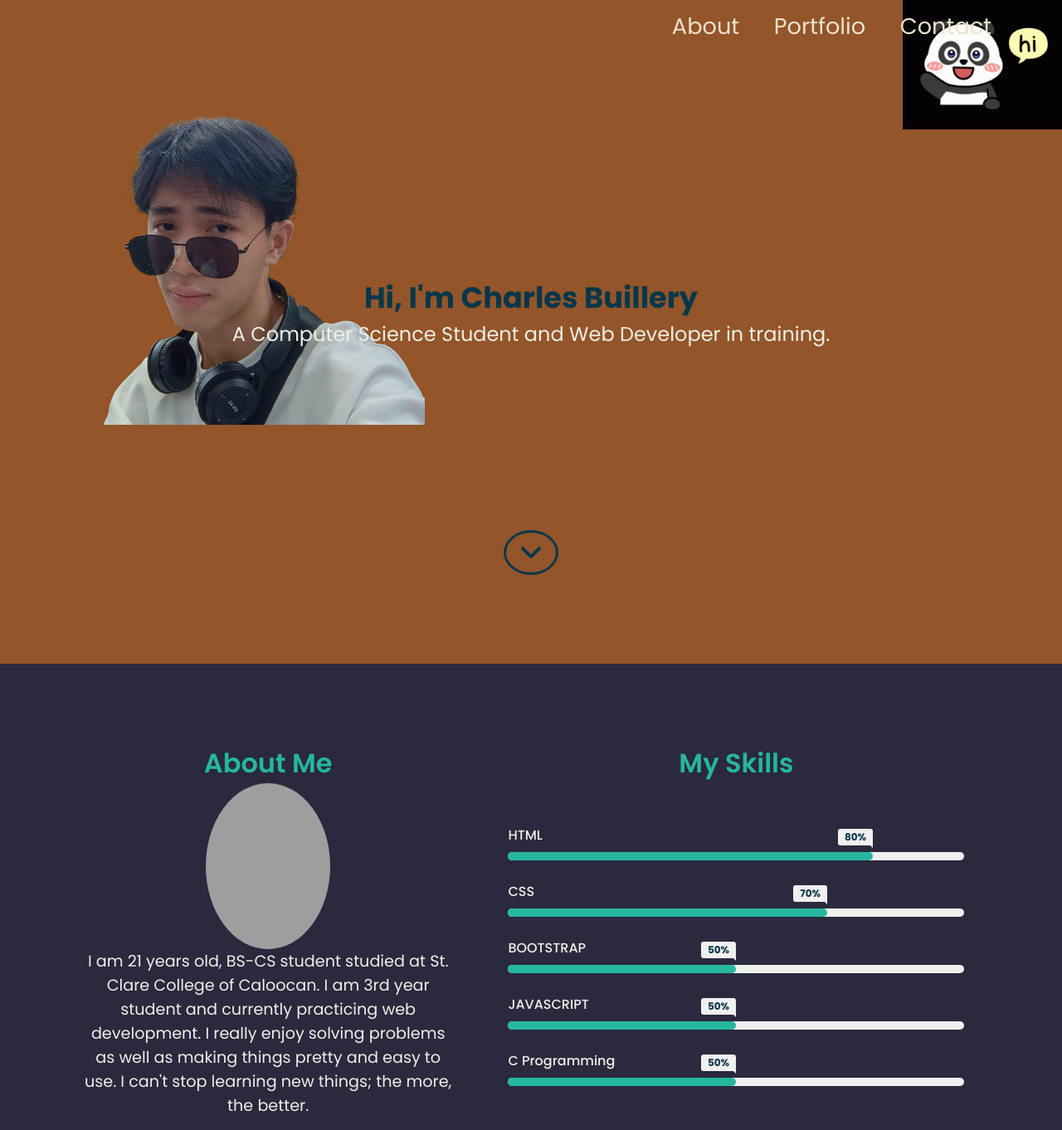
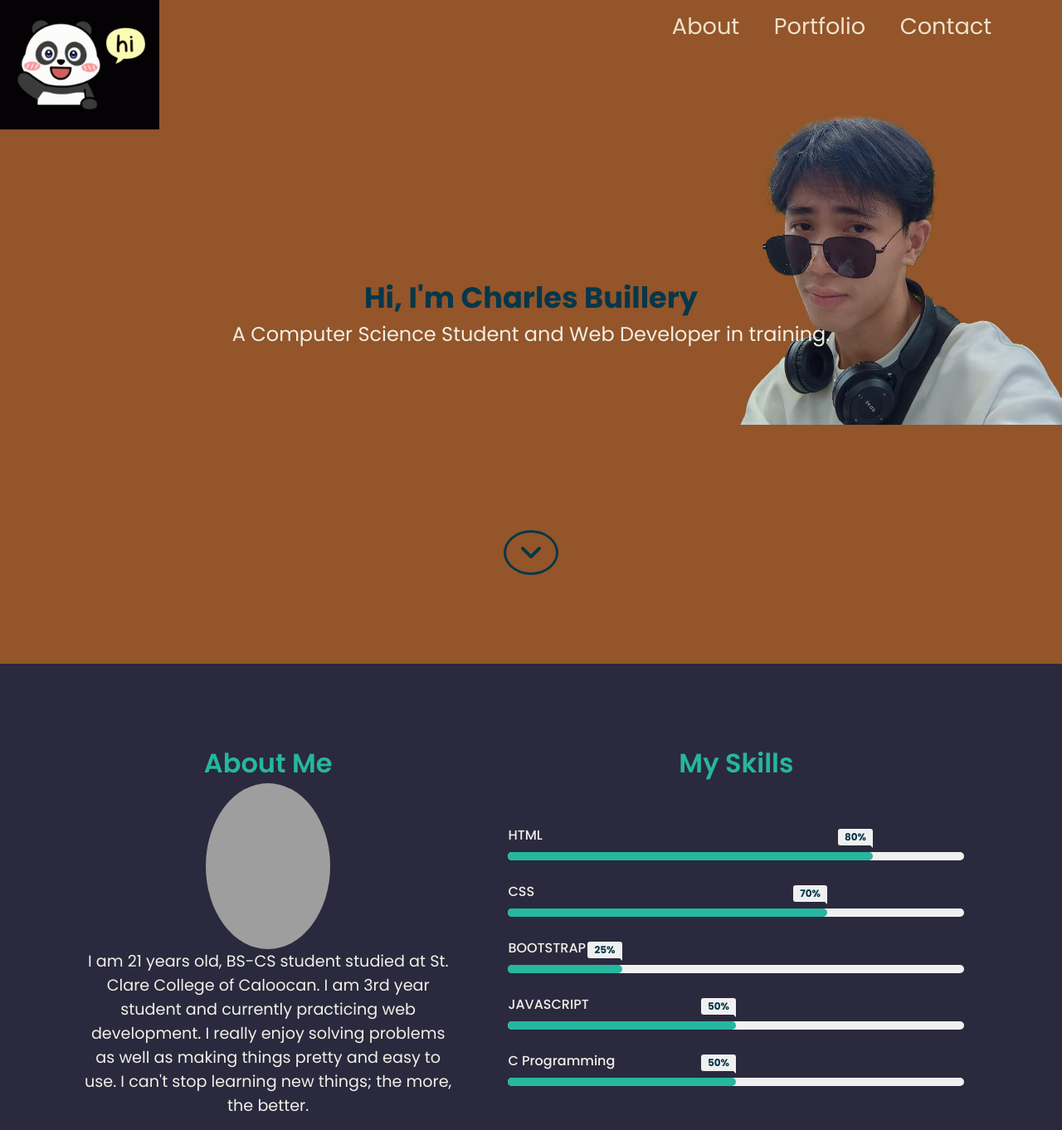
Before and after one commit to CharlesBuillery/websiteportfolio, a plain HTML site: page index.html in a window 1280 px wide. Shown: the top 1362 px of the page at 83% size. Drawn offline with nearby package versions, Linux system fonts and the light colour scheme; grey boxes are pictures that could not be loaded; a script that the page names is missing.

Commit message:
Add files via upload

```diff
--- a/index.html
+++ b/index.html
@@ -28,8 +28,8 @@
         <h1>Hi, I'm Charles Buillery</h1>
         <p>A Computer Science Student and Web Developer in training.</p>
       </div>
-      <div></div><img align="left" src="https://github.com/CharlesBuillery/websiteportfolio/blob/1c0219c91df8cbf6fdbadee42227d60801798dc4/pogi.png?raw=true" class="responsive"/>
-                 <img align="right" src="https://github.com/CharlesBuillery/websiteportfolio/blob/1c0219c91df8cbf6fdbadee42227d60801798dc4/panda.gif?raw=true " class="gif"/>
+      <div></div><img align="right" src="https://github.com/CharlesBuillery/websiteportfolio/blob/1c0219c91df8cbf6fdbadee42227d60801798dc4/pogi.png?raw=true" class="responsive"/>
+                 <img align="justify" src="https://github.com/CharlesBuillery/websiteportfolio/blob/1c0219c91df8cbf6fdbadee42227d60801798dc4/panda.gif?raw=true " class="gif"/>
     </div>
       <div class="angle-down-icon">
         <a href="#about"><i class="fas fa-angle-down"></i></a>
--- a/style.css
+++ b/style.css
@@ -184,7 +184,7 @@ header {
   width: 70%;
 }
 .progress-line .bootstrap {
-  width: 50%;
+  width: 25%;
 }
 .progress-line .javascript {
   width: 50%;
@@ -223,7 +223,7 @@ header {
   content: "70%";
 }
 .progress-line .bootstrap::after {
-  content: "50%";
+  content: "25%";
 }
 .progress-line .javascript::after {
   content: "50%";
```
